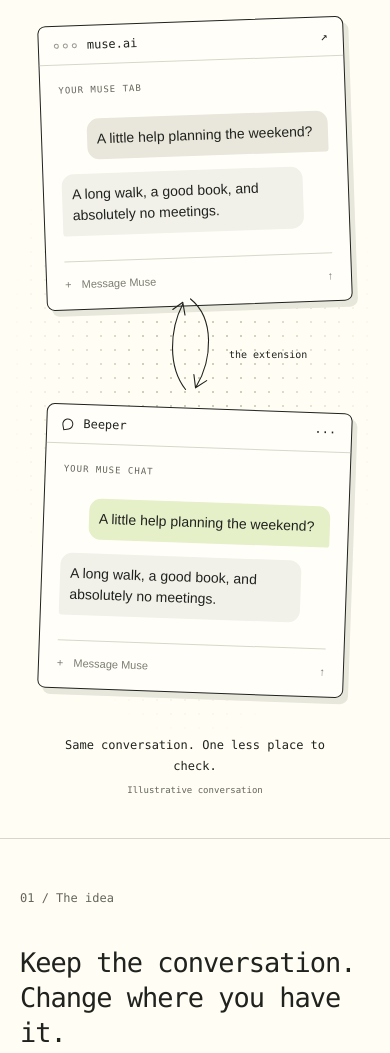
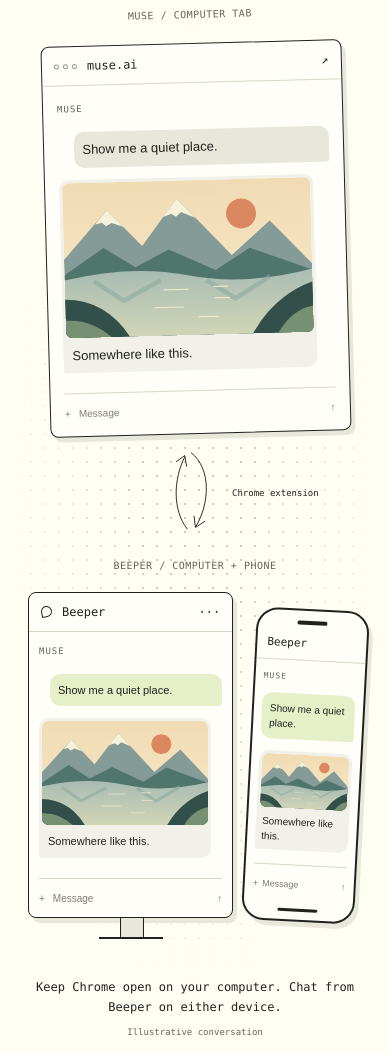
Before and after one commit to nishu-builder/beeper-muse, a browser extension: page site/index.html in a window 390 px wide. Shown: the part 466-1519 px from the top of the page. Drawn offline with Linux system fonts and the light colour scheme.

Commit message:
Simplify landing copy and show desktop and phone image sync

```diff
--- a/site/index.html
+++ b/site/index.html
@@ -38,10 +38,7 @@
     </header>
     <main id="main">
       <section class="hero wrap" aria-labelledby="headline">
-        <p class="eyebrow">
-          <span class="asterisk" aria-hidden="true">+</span> A small bridge
-          between two good things
-        </p>
+        <p class="eyebrow">A Chrome extension for Muse + Beeper</p>
         <h1 id="headline">Muse, in your<br />Beeper inbox.</h1>
         <p class="intro">
           Your Muse conversation, alongside your other chats.<br
@@ -65,9 +62,11 @@
 
         <figure
           class="bridge-demo"
-          aria-label="Illustration: a Muse reply appears in a dedicated Beeper conversation through the Chrome extension."
+          aria-label="The Chrome extension connects Muse on your computer to Beeper on both your computer and phone. The same image and messages appear on all three screens."
         >
           <div class="dot-field" aria-hidden="true"></div>
+          <div class="source-device">
+            <p class="device-label">MUSE / COMPUTER TAB</p>
             <div class="demo-card muse-card">
               <div class="window-bar">
                 <div class="window-dots" aria-hidden="true">
@@ -76,21 +75,26 @@
                 <span>muse.ai</span><span aria-hidden="true">↗</span>
               </div>
               <div class="demo-body">
-              <p class="card-label">YOUR MUSE TAB</p>
-              <div class="bubble outgoing">
-                A little help planning the weekend?
-              </div>
-              <div class="bubble incoming">
-                A long walk, a good book, and absolutely no meetings.
+                <p class="card-label">MUSE</p>
+                <div class="bubble outgoing">Show me a quiet place.</div>
+                <div class="bubble incoming image-message">
+                  <img
+                    src="./weekend.svg"
+                    alt="Illustrated mountains reflected in a lake at sunset"
+                    width="480"
+                    height="300"
+                  />
+                  <p>Somewhere like this.</p>
                 </div>
                 <div class="composer" aria-hidden="true">
-                <span>+</span> Message Muse <span>↑</span>
+                  <span>+</span> Message <span>↑</span>
+                </div>
               </div>
             </div>
           </div>
           <div class="bridge-link" aria-hidden="true">
-            <span class="bridge-label">the extension</span>
-            <svg viewBox="0 0 180 90" fill="none">
+            <span class="bridge-label">Chrome extension</span
+            ><svg viewBox="0 0 180 90" fill="none">
               <path
                 d="M8 53C43 9 118 14 166 43M155 24l13 20-24 3M171 62C130 94 64 91 17 67M27 85 14 67l23-4"
                 stroke="currentColor"
@@ -99,30 +103,61 @@
                 stroke-linejoin="round"
               />
             </svg>
-            <span class="bridge-note">no companion app</span>
           </div>
+          <div class="beeper-devices">
+            <p class="destination-label">BEEPER / COMPUTER + PHONE</p>
+            <div class="desktop-device">
               <div class="demo-card beeper-card">
                 <div class="window-bar">
                   <span class="beeper-dot" aria-hidden="true"></span
                   ><span>Beeper</span><span aria-hidden="true">···</span>
                 </div>
                 <div class="demo-body">
-              <p class="card-label">YOUR MUSE CHAT</p>
-              <div class="bubble outgoing">
-                A little help planning the weekend?
-              </div>
-              <div class="bubble incoming">
-                A long walk, a good book, and absolutely no meetings.
+                  <p class="card-label">MUSE</p>
+                  <div class="bubble outgoing">Show me a quiet place.</div>
+                  <div class="bubble incoming image-message">
+                    <img
+                      src="./weekend.svg"
+                      alt="Illustrated mountains reflected in a lake at sunset"
+                      width="480"
+                      height="300"
+                    />
+                    <p>Somewhere like this.</p>
                   </div>
                   <div class="composer" aria-hidden="true">
-                <span>+</span> Message Muse <span>↑</span>
+                    <span>+</span> Message <span>↑</span>
+                  </div>
+                </div>
+              </div>
+              <div class="monitor-stand" aria-hidden="true"></div>
+            </div>
+            <div class="phone-device">
+              <div class="demo-card phone-card">
+                <div class="phone-speaker" aria-hidden="true"></div>
+                <div class="phone-title">Beeper</div>
+                <div class="demo-body">
+                  <p class="card-label">MUSE</p>
+                  <div class="bubble outgoing">Show me a quiet place.</div>
+                  <div class="bubble incoming image-message">
+                    <img
+                      src="./weekend.svg"
+                      alt="Illustrated mountains reflected in a lake at sunset"
+                      width="480"
+                      height="300"
+                    />
+                    <p>Somewhere like this.</p>
+                  </div>
+                  <div class="composer" aria-hidden="true">
+                    <span>+</span> Message <span>↑</span>
+                  </div>
+                </div>
+                <div class="phone-home" aria-hidden="true"></div>
               </div>
             </div>
           </div>
           <figcaption>
-            Same conversation. One less place to check.<span
-              >Illustrative conversation</span
-            >
+            Keep Chrome open on your computer. Chat from Beeper on either
+            device.<span>Illustrative conversation</span>
           </figcaption>
         </figure>
       </section>
@@ -131,9 +166,7 @@
         <div class="wrap section-grid">
           <p class="eyebrow">01 / The idea</p>
           <div>
-            <h2 id="about-title">
-              Keep the conversation.<br />Change where you have it.
-            </h2>
+            <h2 id="about-title">Your Muse chat, on desktop and phone.</h2>
             <p class="section-intro">
               Send a message in Beeper. The extension passes it to your open
               Muse tab and brings the reply back. It gets its own chat, with you
@@ -141,7 +174,7 @@
             </p>
             <div class="feature-grid">
               <div>
-                <h3>More than plain text</h3>
+                <h3>Text, images, and more</h3>
                 <p>
                   Formatted replies, images, edits, reactions, and typing
                   indicators. Support is still being refined.
@@ -155,14 +188,14 @@
                 </p>
               </div>
               <div>
-                <h3>A little catch-up</h3>
+                <h3>Catch up on messages</h3>
                 <p>
                   Bring over recent messages already loaded in Muse, or start
                   with new messages only.
                 </p>
               </div>
               <div>
-                <h3>Open all the way down</h3>
+                <h3>Source and docs</h3>
                 <p>
                   MIT licensed, with the code, architecture, and known issues
                   available on GitHub.
@@ -177,7 +210,7 @@
         <div class="wrap">
           <div class="section-heading">
             <p class="eyebrow">02 / Getting connected</p>
-            <h2 id="setup-title">A little setup.<br />Then, a regular chat.</h2>
+            <h2 id="setup-title">Connect in three steps.</h2>
           </div>
           <p class="setup-intro">
             You’ll need Chrome 127+, Beeper, and a signed-in Muse account.<br />Registration
@@ -226,17 +259,8 @@
       <section class="section details" aria-labelledby="details-title">
         <div class="wrap section-grid">
           <div>
-            <p class="eyebrow">03 / A few loose ends</p>
-            <h2 id="details-title">Good to know.</h2>
-            <svg class="scribble" viewBox="0 0 190 35" aria-hidden="true">
-              <path
-                d="M3 20C65 5 117 3 183 12M20 30c62-17 100-15 155-12"
-                fill="none"
-                stroke="currentColor"
-                stroke-width="2"
-                stroke-linecap="round"
-              />
-            </svg>
+            <p class="eyebrow">03 / Questions</p>
+            <h2 id="details-title">FAQs</h2>
           </div>
           <div class="questions">
             <details open>
@@ -278,9 +302,8 @@
             <details>
               <summary>Is this an official integration?</summary>
               <p>
-                No. This is an independent, community-built project,
-                unaffiliated with Beeper or Muse. It uses Beeper’s bridge
-                protocol and observes the selected Muse webpage.
+                No. Beeper Muse is not affiliated with Beeper or Muse. It uses
+                Beeper’s bridge protocol and observes the selected Muse webpage.
                 <a
                   href="https://github.com/nishu-builder/beeper-muse/blob/main/docs/architecture.md"
                   >Read how it works.</a
@@ -290,21 +313,13 @@
           </div>
         </div>
       </section>
-      <section class="closing wrap" aria-labelledby="closing-title">
-        <p class="eyebrow">Built in the open</p>
-        <h2 id="closing-title">Small extension.<br />Room to improve.</h2>
-        <p>Found a rough edge? Help make it better.</p>
-        <a
-          class="text-link"
-          href="https://github.com/nishu-builder/beeper-muse/issues"
-          >Open an issue <span aria-hidden="true">↗</span></a
-        >
-      </section>
     </main>
     <footer class="footer wrap">
       <a class="wordmark" href="./"
         ><img src="./icon.png" alt="" width="24" height="24" />beeper muse</a
-      ><span>An independent project. MIT licensed.</span
+      ><a href="https://github.com/nishu-builder/beeper-muse/issues"
+        >Report an issue</a
+      ><span>MIT licensed.</span
       ><a
         href="https://github.com/nishu-builder/beeper-muse/blob/main/PRIVACY.md"
         >Privacy</a
--- a/site/style.css
+++ b/site/style.css
@@ -89,12 +89,6 @@
   font: 12px/1.6 var(--mono);
   color: var(--muted);
 }
-.asterisk {
-  font-size: 19px;
-  color: var(--ink);
-  margin-right: 8px;
-  vertical-align: -2px;
-}
 h1,
 h2,
 h3,
@@ -152,43 +146,56 @@
   font: 11px/1.6 var(--mono);
   margin: 20px 0 0;
 }
+/* One computer source, with the same conversation on two Beeper devices. */
 .bridge-demo {
   position: relative;
   margin: 65px auto 0;
   display: grid;
-  grid-template-columns: minmax(0, 1fr) 170px minmax(0, 1fr);
+  grid-template-columns: minmax(0, 1fr) 145px minmax(0, 1.5fr);
   align-items: center;
-  max-width: 980px;
-  padding: 24px 20px 0;
+  padding: 24px 10px 0;
   text-align: left;
 }
 .dot-field {
   position: absolute;
-  inset: 0 -20px 75px;
+  inset: 0 -10px 75px;
   z-index: -1;
   background-image: radial-gradient(#cecfbb 1px, transparent 1px);
   background-size: 14px 14px;
   mask-image: radial-gradient(ellipse, #000 20%, transparent 72%);
 }
+.device-label,
+.destination-label {
+  color: var(--muted);
+  font: 10px/1.6 var(--mono);
+  letter-spacing: 0.5px;
+  margin-bottom: 20px;
+}
+.source-device {
+  transform: rotate(-1.5deg);
+}
+.beeper-devices {
+  display: grid;
+  grid-template-columns: minmax(0, 1fr) minmax(0, 0.55fr);
+  gap: 0 18px;
+  align-items: center;
+}
+.destination-label {
+  grid-column: 1/-1;
+}
 .demo-card {
   border: 1px solid var(--ink);
   border-radius: 8px;
   background: #fffef9;
-  box-shadow: 5px 6px 0 #e7e7dc;
+  box-shadow: 4px 5px 0 #e7e7dc;
   overflow: hidden;
-}
-.muse-card {
-  transform: rotate(-2deg);
-}
-.beeper-card {
-  transform: rotate(2deg);
 }
 .window-bar {
   display: flex;
   align-items: center;
   gap: 10px;
   border-bottom: 1px solid var(--line);
-  padding: 12px 15px;
+  padding: 12px;
   font: 12px var(--mono);
 }
 .window-bar > :last-child {
@@ -212,21 +219,21 @@
   transform: rotate(-12deg);
 }
 .demo-body {
-  padding: 23px 18px 15px;
+  padding: 18px 14px 14px;
 }
 .card-label {
   font: 9px var(--mono);
   letter-spacing: 1px;
   color: var(--muted);
-  margin-bottom: 24px;
+  margin-bottom: 18px;
 }
 .bubble {
-  font-size: 14px;
+  font-size: 12px;
   line-height: 1.5;
-  padding: 12px 14px;
-  width: 90%;
-  margin-bottom: 14px;
-  border-radius: 12px;
+  padding: 10px 12px;
+  width: 94%;
+  margin-bottom: 12px;
+  border-radius: 10px;
 }
 .outgoing {
   margin-left: auto;
@@ -237,43 +244,115 @@
   background: #f1f1e9;
   border-bottom-left-radius: 3px;
 }
-.beeper-card .outgoing {
+.beeper-devices .outgoing {
   background: #e5efc8;
+}
+.image-message {
+  padding: 4px;
+}
+.image-message img {
+  display: block;
+  width: 100%;
+  height: auto;
+  border-radius: 7px;
+}
+.image-message p {
+  margin: 0;
+  padding: 8px 6px 5px;
 }
 .composer {
   display: flex;
-  gap: 10px;
+  gap: 8px;
   border-top: 1px solid var(--line);
-  padding-top: 14px;
-  margin-top: 25px;
+  padding-top: 12px;
+  margin-top: 20px;
   color: #7b7d71;
-  font-size: 11px;
+  font-size: 10px;
 }
 .composer span:last-child {
   margin-left: auto;
 }
+.monitor-stand {
+  width: 64px;
+  height: 21px;
+  border-bottom: 2px solid var(--ink);
+  margin: auto;
+  position: relative;
+}
+.monitor-stand::before {
+  content: '';
+  position: absolute;
+  width: 22px;
+  height: 19px;
+  top: 0;
+  left: 21px;
+  border-inline: 1px solid var(--ink);
+  background: #e7e7dc;
+}
+.phone-device {
+  transform: rotate(3deg);
+}
+.phone-card {
+  border: 2px solid var(--ink);
+  border-radius: 22px;
+}
+.phone-speaker {
+  width: 30px;
+  height: 4px;
+  border-radius: 5px;
+  background: var(--ink);
+  margin: 10px auto 12px;
+}
+.phone-title {
+  border-bottom: 1px solid var(--line);
+  padding: 0 10px 10px;
+  font: 11px var(--mono);
+}
+.phone-card .demo-body {
+  padding: 12px 8px 8px;
+}
+.phone-card .card-label {
+  font-size: 8px;
+  margin-bottom: 12px;
+}
+.phone-card .bubble {
+  font-size: 10px;
+  padding: 8px;
+  width: 100%;
+}
+.phone-card .image-message {
+  padding: 3px;
+}
+.phone-card .image-message p {
+  padding: 6px 3px 3px;
+}
+.phone-card .composer {
+  font-size: 9px;
+  gap: 4px;
+  margin-top: 14px;
+}
+.phone-home {
+  width: 40px;
+  height: 3px;
+  background: var(--ink);
+  border-radius: 4px;
+  margin: 8px auto;
+}
 .bridge-link {
-  padding: 0 4px;
   text-align: center;
-  transform: rotate(-5deg);
+  padding: 0 8px;
+}
+.bridge-label {
+  font: 10px var(--mono);
 }
 .bridge-link svg {
   width: 100%;
   display: block;
-  margin: -4px 0;
-}
-.bridge-label,
-.bridge-note {
-  font: 11px var(--mono);
-}
-.bridge-note {
-  font-size: 9px;
-  color: var(--muted);
 }
 figcaption {
   grid-column: 1/-1;
   text-align: center;
-  margin: 43px 0 60px;
+  margin: 38px 0 60px;
   font: 12px/1.7 var(--mono);
 }
 figcaption span {
@@ -384,9 +463,6 @@
 .details h2 {
   margin-bottom: 0;
 }
-.scribble {
-  width: 185px;
-}
 .questions {
   border-top: 1px solid var(--ink);
 }
@@ -419,21 +495,6 @@
   padding-right: 20px;
   margin-bottom: 25px;
 }
-.closing {
-  border-top: 1px solid var(--line);
-  text-align: center;
-  padding-block: 64px;
-}
-.closing h2 {
-  font-size: 36px;
-}
-.closing p:not(.eyebrow) {
-  color: var(--muted);
-  font-size: 15px;
-}
-.closing .eyebrow {
-  margin-bottom: 18px;
-}
 .footer {
   border-top: 1px solid var(--line);
   display: flex;
@@ -462,24 +523,6 @@
   }
   h1 {
     letter-spacing: -2.5px;
-  }
-  .bridge-demo {
-    grid-template-columns: minmax(0, 1fr) 75px minmax(0, 1fr);
-    padding-inline: 0;
-  }
-  .bridge-label {
-    font-size: 9px;
-  }
-  .bridge-note {
-    display: none;
-  }
-  .demo-body {
-    padding: 18px 12px 12px;
-  }
-  .bubble {
-    font-size: 12px;
-    width: 96%;
-    padding: 10px;
   }
   .section {
     padding-block: 50px;
@@ -546,49 +589,6 @@
   .text-link {
     font-size: 12px;
   }
-  .bridge-demo {
-    grid-template-columns: 1fr;
-    padding: 0 22px;
-    margin-top: 48px;
-  }
-  .demo-card {
-    width: 100%;
-    max-width: 340px;
-    margin-inline: auto;
-  }
-  .demo-body {
-    padding: 20px 18px 15px;
-  }
-  .bubble {
-    font-size: 14px;
-    width: 90%;
-  }
-  .bridge-link {
-    height: 76px;
-    width: 120px;
-    margin: 13px auto;
-    transform: none;
-    position: relative;
-  }
-  .bridge-link svg {
-    width: 100px;
-    height: 65px;
-    transform: rotate(90deg);
-    margin: -7px auto 0;
-  }
-  .bridge-label {
-    position: absolute;
-    left: 94px;
-    top: 30px;
-    white-space: nowrap;
-    font-size: 10px;
-  }
-  .dot-field {
-    inset: 0 -10px 100px;
-  }
-  figcaption {
-    margin-bottom: 40px;
-  }
   h2 {
     font-size: 27px;
     letter-spacing: -1px;
@@ -625,3 +625,74 @@
     margin-left: auto;
   }
 }
+
+@media (max-width: 1000px) {
+  .bridge-demo {
+    grid-template-columns: minmax(0, 1fr) 100px minmax(0, 1.5fr);
+  }
+  .beeper-devices {
+    gap: 0 12px;
+  }
+  .demo-body {
+    padding: 14px 10px 10px;
+  }
+  .bubble {
+    padding: 8px;
+    font-size: 11px;
+  }
+  .image-message {
+    padding: 3px;
+  }
+  .bridge-label {
+    font-size: 9px;
+  }
+}
+@media (max-width: 700px) {
+  .bridge-demo {
+    grid-template-columns: 1fr;
+    padding: 0 8px;
+    margin-top: 48px;
+  }
+  .source-device {
+    width: min(320px, 90%);
+    margin: auto;
+  }
+  .device-label,
+  .destination-label {
+    text-align: center;
+    font-size: 10px;
+  }
+  .bridge-link {
+    position: relative;
+    width: 100px;
+    height: 100px;
+    margin: 12px auto;
+  }
+  .bridge-link svg {
+    height: 90px;
+    transform: rotate(90deg);
+  }
+  .bridge-label {
+    position: absolute;
+    left: 87px;
+    top: 42px;
+    white-space: nowrap;
+  }
+  .beeper-devices {
+    width: min(440px, 100%);
+    margin: auto;
+    gap: 0 16px;
+  }
+  .destination-label {
+    margin-bottom: 18px;
+  }
+  .source-device .demo-body {
+    padding: 18px 14px 14px;
+  }
+  .source-device .bubble {
+    font-size: 13px;
+  }
+  figcaption {
+    margin-bottom: 40px;
+  }
+}
```
Also changed, not shown: docs/parity.md (+4 -0 lines), docs/website.md (+1 -1 lines), site/weekend.svg (added). Lines whose indentation alone changed are shown as unchanged.
